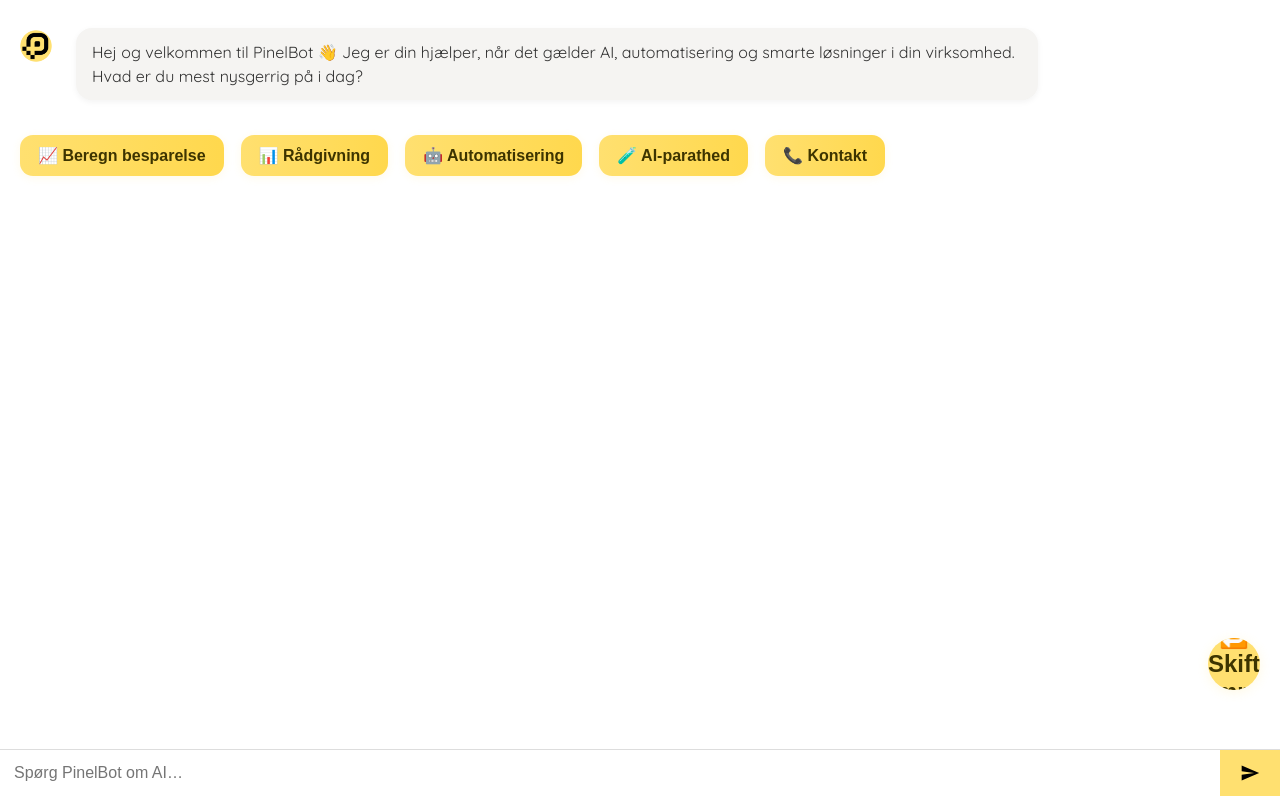
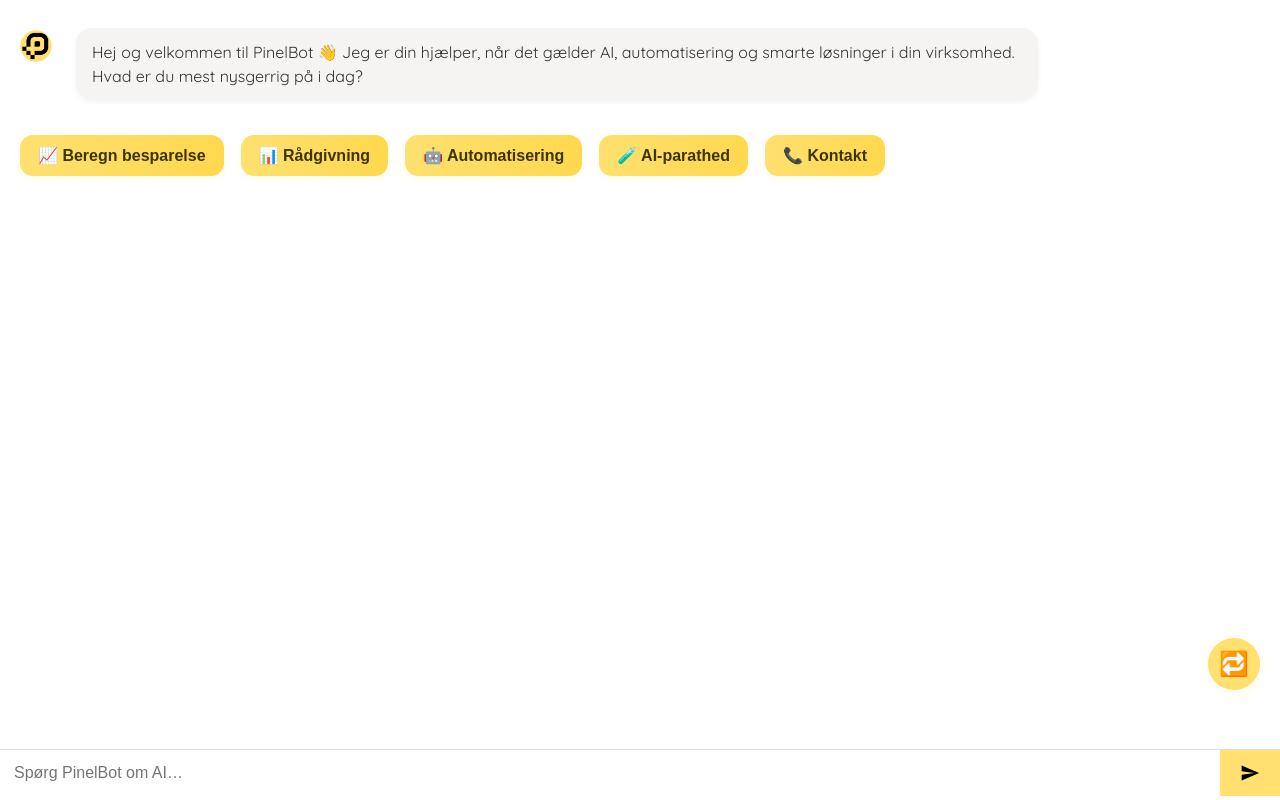
Before and after one commit to Growhubdk/pinelbot, a website: page index.html in a window 1280 px wide. Drawn offline with Linux system fonts and the light colour scheme.

Commit message:
Fix: Opdater knap-html og css for sticky-reset, så tekst kun vises på hover

```diff
--- a/index.html
+++ b/index.html
@@ -22,7 +22,7 @@
   </div>
 
   <!-- Fast skift emne-knap -->
-  <button id="sticky-reset" onclick="resetTopicFlow()">🔁 Skift emne</button>
+  <button id="sticky-reset" onclick="resetTopicFlow()">🔁<span> Skift emne</span></button>
 
   <!-- Scroll to top-knap -->
   <button id="scrollTopBtn" title="Til toppen">↑</button>
```
